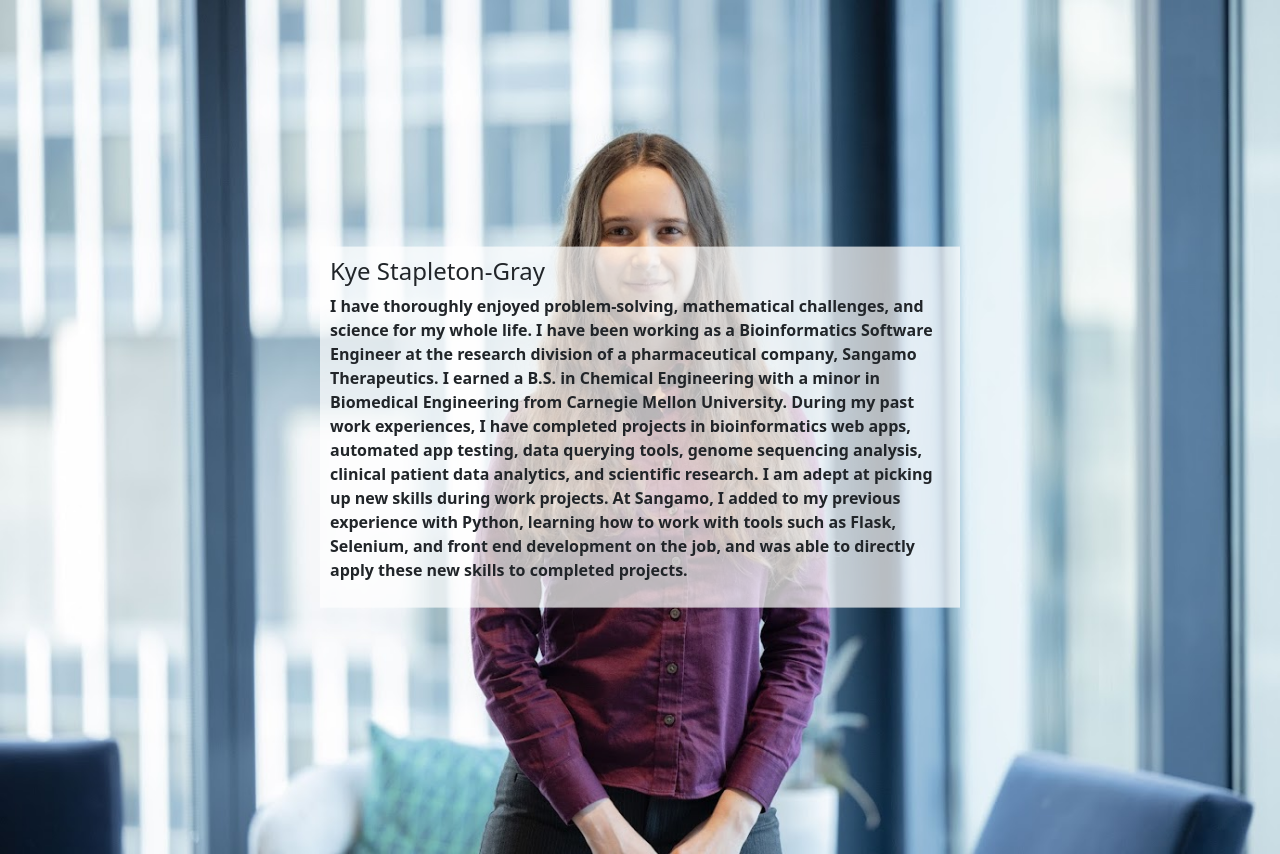
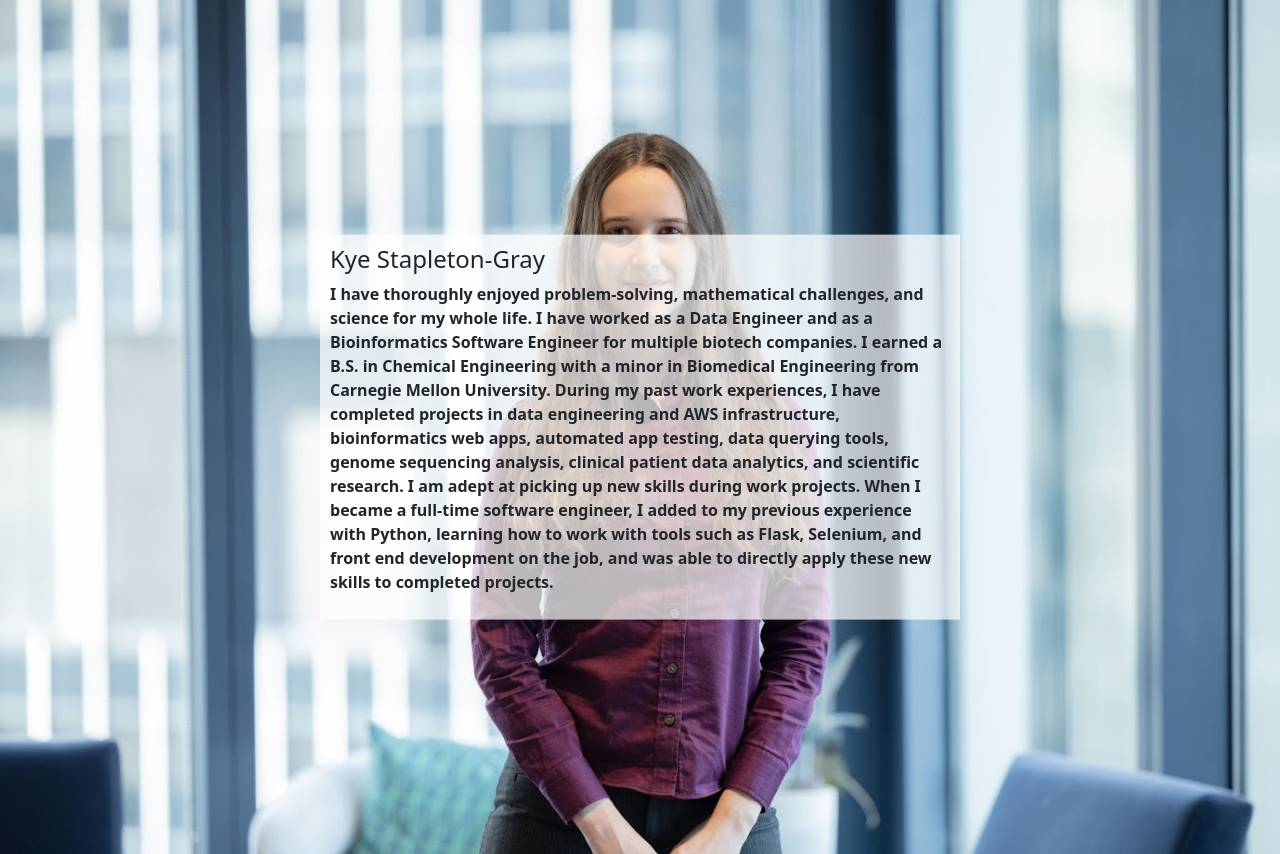
Before and after one commit to kyevsg/kyewebsite, a Flask app: page / in a window 1280 px wide. Shown: the part 72-926 px from the top of the page. Run offline with Flask 3, Linux system fonts and the light colour scheme.

Commit message:
updating background

```diff
--- a/templates/index.html
+++ b/templates/index.html
@@ -10,9 +10,9 @@
         <h4>Kye Stapleton-Gray</h4>
         <p>I have thoroughly enjoyed problem-solving, mathematical challenges, and science for my whole life.
 
-            I have been working as a Bioinformatics Software Engineer at the research division of a pharmaceutical company, Sangamo Therapeutics. I earned a B.S. in Chemical Engineering with a minor in Biomedical Engineering from Carnegie Mellon University. During my past work experiences, I have completed projects in bioinformatics web apps, automated app testing, data querying tools, genome sequencing analysis, clinical patient data analytics, and scientific research.
+            I have worked as a Data Engineer and as a Bioinformatics Software Engineer for multiple biotech companies. I earned a B.S. in Chemical Engineering with a minor in Biomedical Engineering from Carnegie Mellon University. During my past work experiences, I have completed projects in data engineering and AWS infrastructure, bioinformatics web apps, automated app testing, data querying tools, genome sequencing analysis, clinical patient data analytics, and scientific research.
 
-            I am adept at picking up new skills during work projects. At Sangamo, I added to my previous experience with Python, learning how to work with tools such as Flask, Selenium, and front end development on the job, and was able to directly apply these new skills to completed projects.</p>
+            I am adept at picking up new skills during work projects. When I became a full-time software engineer, I added to my previous experience with Python, learning how to work with tools such as Flask, Selenium, and front end development on the job, and was able to directly apply these new skills to completed projects.</p>
     </div>
 </div>
 
```
